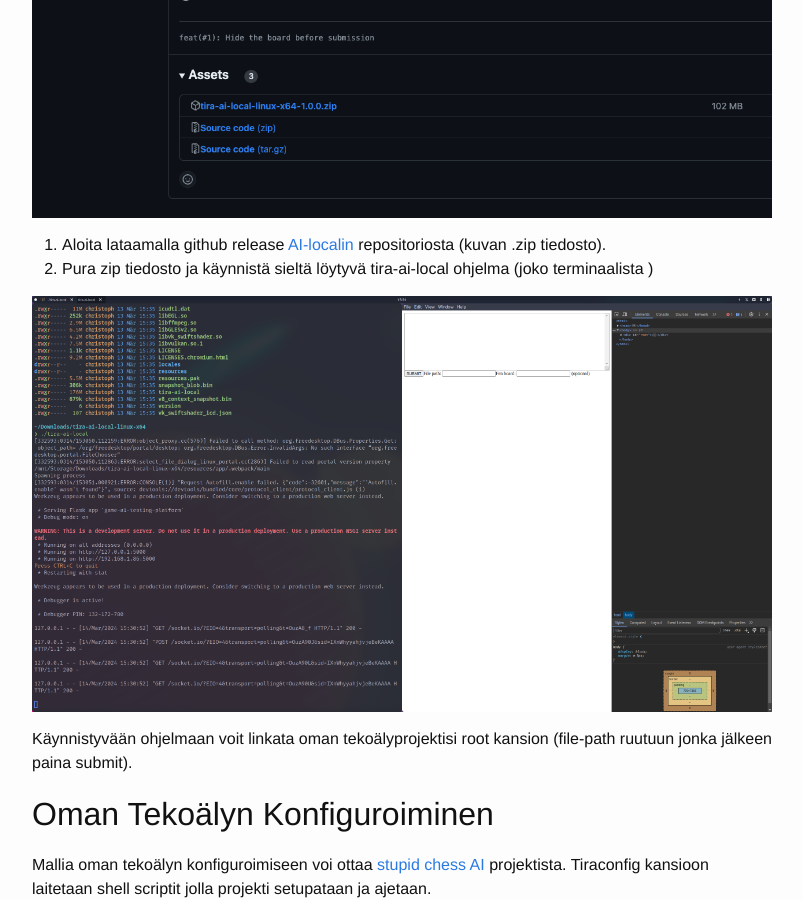
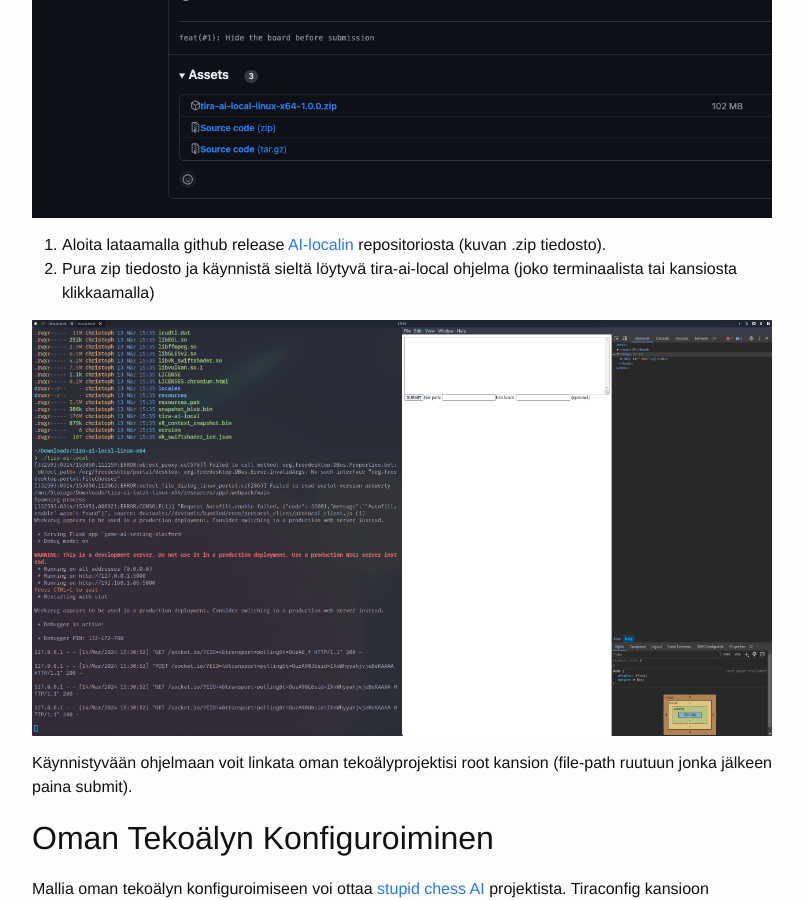
Before and after one commit to algolabra-hy/algolabra-hy.github.io, a Jekyll site: the page built from ai_platform_test.md, in a window 1280 px wide and 900 px high, scrolled down 1162 px. Shown: the whole window, without its empty margins (238-1041 px from the left). Built offline with Jekyll 4.4.1, drawn with Linux system fonts in a browser that asks for light colours.

Commit message:
one more instruction

```diff
--- a/ai_platform_test.md
+++ b/ai_platform_test.md
@@ -34,7 +34,7 @@ Lyhyesti sanottuna, alustalta saa käyttöönsä grafisen käyttöliittymän ja
 ![]({{ "/images/ailocal0.png" | absolute_url }})
 
 1. Aloita lataamalla github release [AI-localin](https://github.com/game-ai-platform-team/tira-ai-local/releases/tag/v1.0.0) repositoriosta (kuvan .zip tiedosto).
-1. Pura zip tiedosto ja käynnistä sieltä löytyvä tira-ai-local ohjelma (joko terminaalista )
+1. Pura zip tiedosto ja käynnistä sieltä löytyvä tira-ai-local ohjelma (joko terminaalista tai kansiosta klikkaamalla)
 
 ![]({{ "/images/ailocal1.png" | absolute_url }})
 
```
